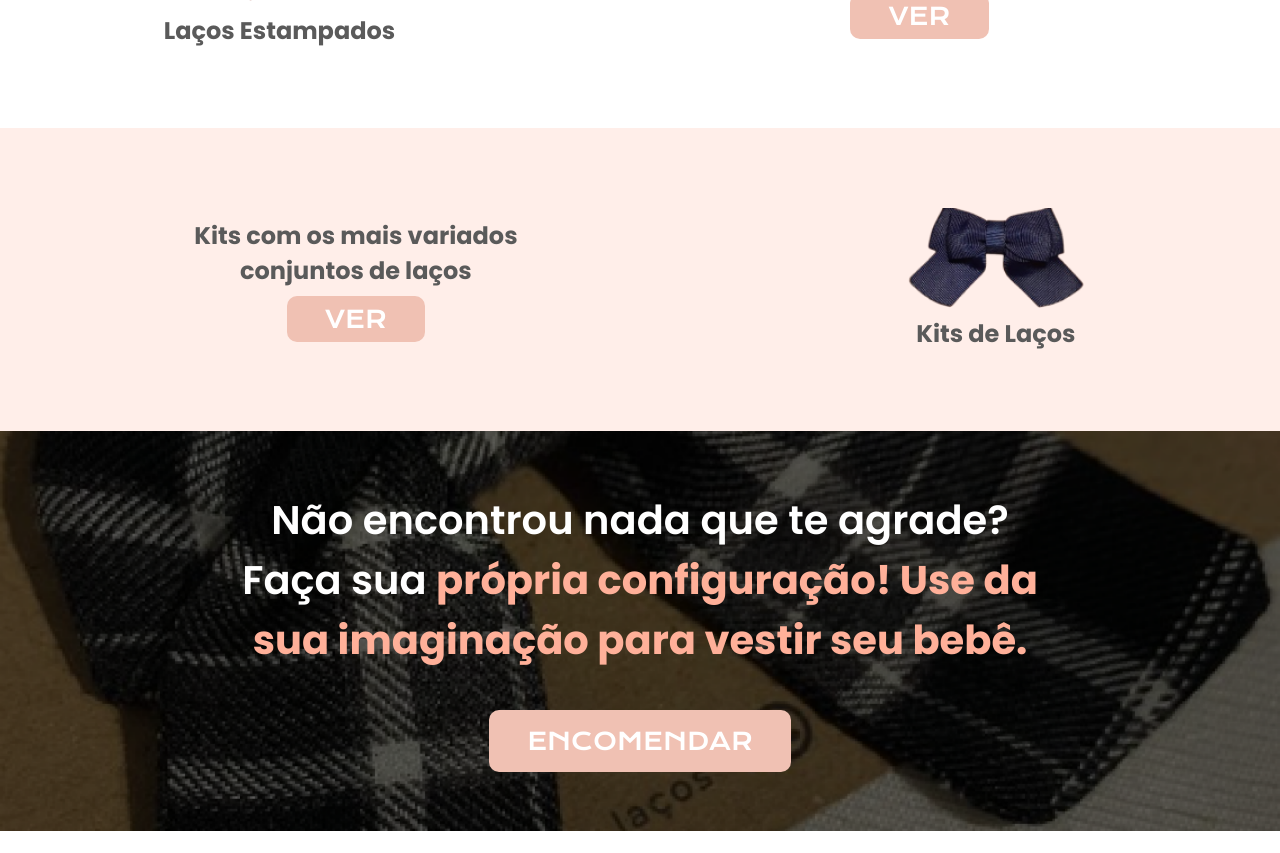
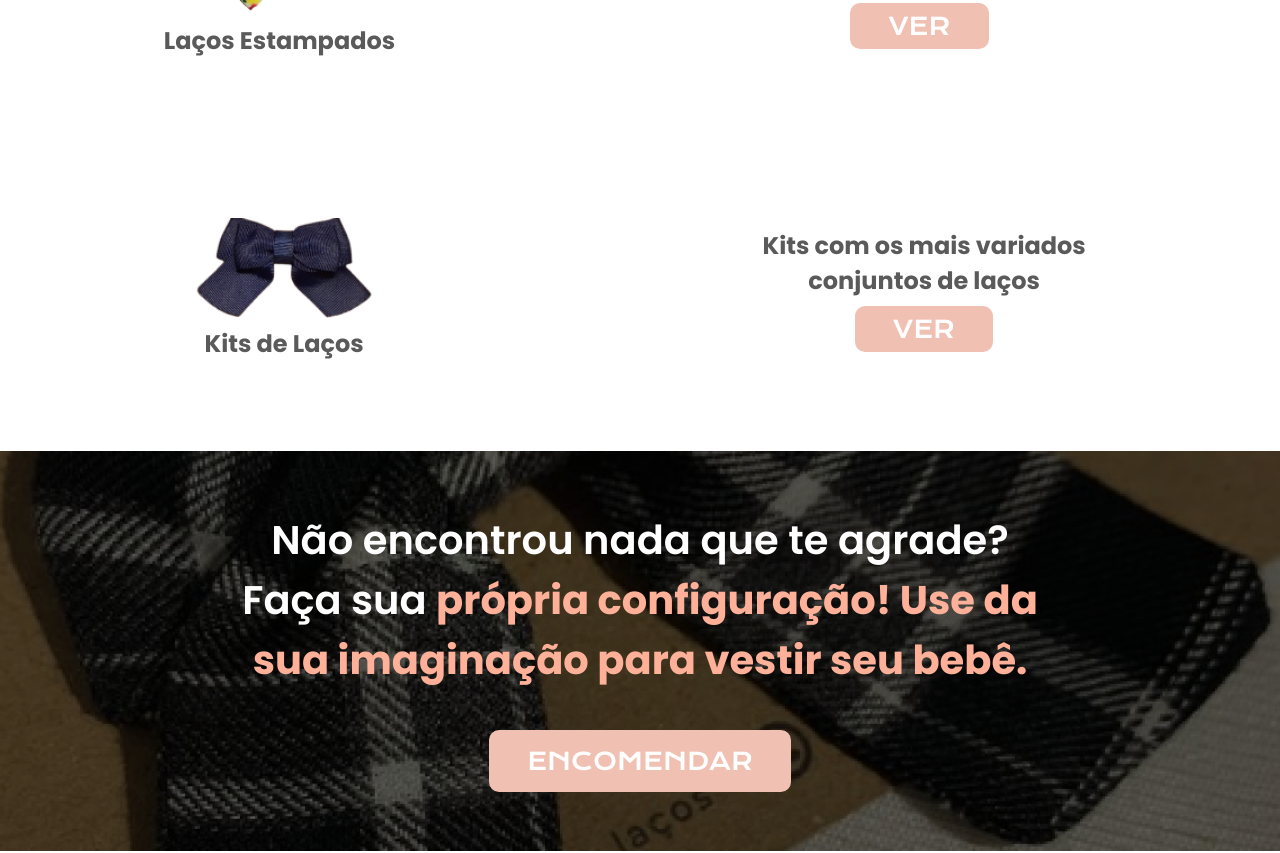
Before and after one commit to workSilas/TrioDosLacos, a React (Create React App) app: page / in a window 1280 px wide. Shown: the part 1720-2573 px from the top of the page. Built offline with nearby package versions, Linux system fonts and the light colour scheme; a web font is replaced by a local one.

Commit message:
animaçao de scroll na pagina home

```diff
--- /dev/null
+++ b/src/components/Animaçao/index.jsx
@@ -0,0 +1,38 @@
+import './index.scss';
+import { useEffect, useRef, useState } from 'react';
+
+export default function AnimatedSection({ children }) {
+    const ref = useRef(null);
+    const [isVisible, setIsVisible] = useState(false);
+
+    const handleScroll = () => {
+        if (ref.current) {
+            const { top, bottom } = ref.current.getBoundingClientRect();
+            const isInViewport = bottom >= 0 && top <= window.innerHeight;
+
+            // Aplica a animação apenas se a seção entrar na viewport ao rolar para baixo
+            if (isInViewport && !isVisible) {
+                setIsVisible(true);
+            }
+        }
+    };
+
+    useEffect(() => {
+        window.addEventListener('scroll', handleScroll);
+        // Chama a função de scroll inicialmente para verificar a posição da seção
+        handleScroll();
+
+        return () => {
+            window.removeEventListener('scroll', handleScroll);
+        };
+    }, [isVisible]); // Adiciona isVisible como dependência para evitar múltiplas atualizações
+
+    return (
+        <div
+            ref={ref}
+            className={`animated-section ${isVisible ? 'fadeIn' : ''}`}
+        >
+            {children}
+        </div>
+    );
+}
--- /dev/null
+++ b/src/components/Animaçao/index.scss
@@ -0,0 +1,17 @@
+.animated-section {
+    opacity: 0;
+    transform: translateY(20px);
+    transition: opacity 0.9s ease-in-out, transform 0.9s ease-in-out;
+
+    &.fadeIn {
+        opacity: 1;
+        transform: translateY(0);
+    }
+
+    margin: 10px 0;
+
+    @media (max-width: 540px) {
+        padding: 10px;
+        margin: 5px 0;
+    }
+}
--- a/src/pages/user/Home/index.jsx
+++ b/src/pages/user/Home/index.jsx
@@ -4,19 +4,16 @@ import Rodape from '../../../components/Rodape';
 import { Link } from 'react-router-dom';
 import BotaoAdm from '../../../components/BotaoAdm';
 import Carrossel from '../../../components/Carrossel';
+import AnimatedSection from '../../../components/Animaçao'; // Importe o componente AnimatedSection
 
 export default function Home() {
-  const handleClick = () => {
-    window.scrollTo(0, 0);
-  };
-
   return (
     <div className="Home">
       <Nav titulo="Bem-Vindo(a)!" />
       <BotaoAdm />
-
       <Carrossel />
 
+      <AnimatedSection>
         <div className="sessaoDescubra">
           <h1>CONHEÇA NOSSAS COLEÇÕES</h1>
 
@@ -27,22 +24,26 @@ export default function Home() {
             </div>
 
             <div className="alinharPropiedades">
-            <p>Coleção de laços  <br />
-            decorados com enfeites diversos</p>
-            <Link to={'/CatalogoLacosDecorados'} className="botao" onClick={handleClick}>VER</Link>
+              <p>
+                Coleção de laços <br />
+                decorados com enfeites diversos
+              </p>
+              <Link to={'/CatalogoLacosDecorados'} className='botao'>VER</Link>
             </div>
           </div>
 
-        <div id="trocaDePopriedades" className="colecoesDisplay">
+          <div className="colecoesDisplay">
             <div className="alinharPropiedades">
               <img src="/assets/images/FaixaBebe.png" alt="Faixas de Bebê" />
               <p>Faixas de Bebê</p>
             </div>
 
             <div className="alinharPropiedades">
-            <p>Faixas estilizadas e  <br />
-            adoráveis</p>
-            <Link to={'/CatalogoFaixasDeBebe'} className="botao" onClick={handleClick}>VER</Link>
+              <p>
+                Faixas estilizadas e <br />
+                adoráveis
+              </p>
+              <Link to={'/CatalogoFaixasDeBebe'} className='botao'>VER</Link>
             </div>
           </div>
 
@@ -53,46 +54,54 @@ export default function Home() {
             </div>
 
             <div className="alinharPropiedades">
-            <p>Laços com inúmeras estampas,  <br />
-            coloridas e leves</p>
-            <Link to={'/CatalogoLacosEstampados'} className="botao" onClick={handleClick}>VER</Link>
+              <p>
+                Laços com inúmeras estampas, <br />
+                coloridas e leves
+              </p>
+              <Link to={'/CatalogoLacosEstampados'} className='botao'>VER</Link>
             </div>
           </div>
 
-        <div id="trocaDePopriedades" className="colecoesDisplay">
+          <div className="colecoesDisplay">
             <div className="alinharPropiedades">
               <img src="/assets/images/Kits.png" alt="Kits de Laços" />
               <p>Kits de Laços</p>
             </div>
 
             <div className="alinharPropiedades">
-            <p>Kits com os mais variados  <br />
-            conjuntos de laços</p>
-            <Link to={'/CatalogoKitsDeLacos'} className="botao" onClick={handleClick}>VER</Link>
-          </div>
+              <p>
+                Kits com os mais variados <br />
+                conjuntos de laços
+              </p>
+              <Link to={'/CatalogoKitsDeLacos'} className='botao'>VER</Link>
             </div>
           </div>
 
+        </div>
+      </AnimatedSection>
+
+      <AnimatedSection>
         <div className="sessaoEncomendas">
           <p>Não encontrou nada que te agrade? <br />
             Faça sua <b style={{ color: "#FFB099" }}>própria configuração! Use da <br />
-            sua imaginação para vestir seu bebê.</b>
-        </p>
-        <Link to={'/Encomendas'} className="botao" onClick={handleClick}>ENCOMENDAR</Link>
+            sua imaginação para vestir seu bebê.</b></p>
+          <Link to={'/Encomendas'} className='botao'>ENCOMENDAR</Link>
         </div>
+      </AnimatedSection>
 
+      <AnimatedSection>
         <div className="sessoDeVoltaAoCatalogo">
           <div className="alinharComponentes">
             <p>Ainda não viu nossos produtos? <br />
               Explore nosso catálogo recheado <br />
               de acessórios que darão brilho <br />
-            ao seu bebê!
-          </p>
-          <Link to={'/CatalogoLacosDecorados'} className="botao" onClick={handleClick}>CATÁLOGO</Link>
+              ao seu bebê!</p>
+            <Link to={'/CatalogoLacosDecorados'} className='botao'>CATÁLOGO</Link>
           </div>
 
           <img src="/assets/images/laçoVetorzado.png" alt="Laço" />
         </div>
+      </AnimatedSection>
 
       <Rodape />
     </div>
```
Lines whose indentation alone changed are shown as unchanged.
